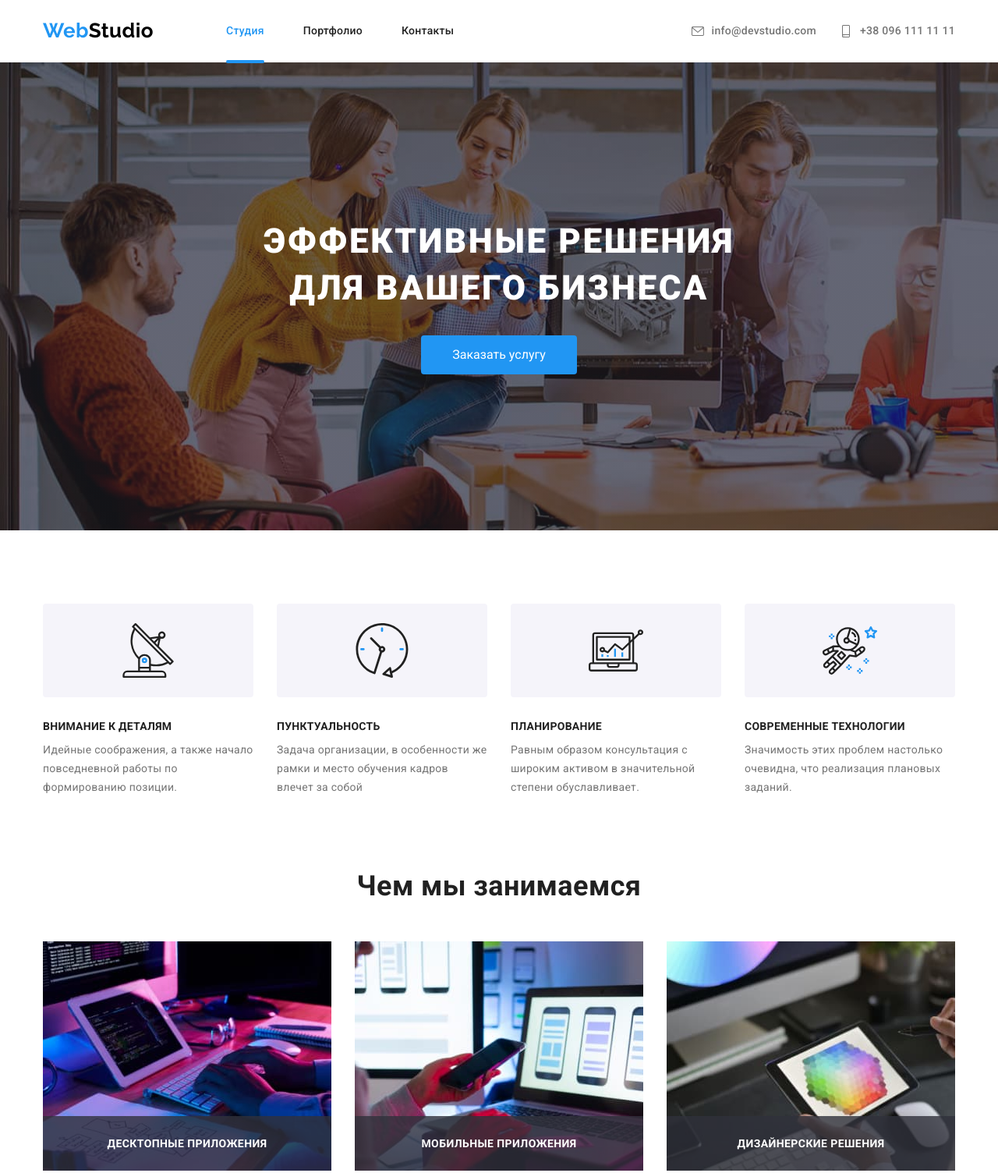
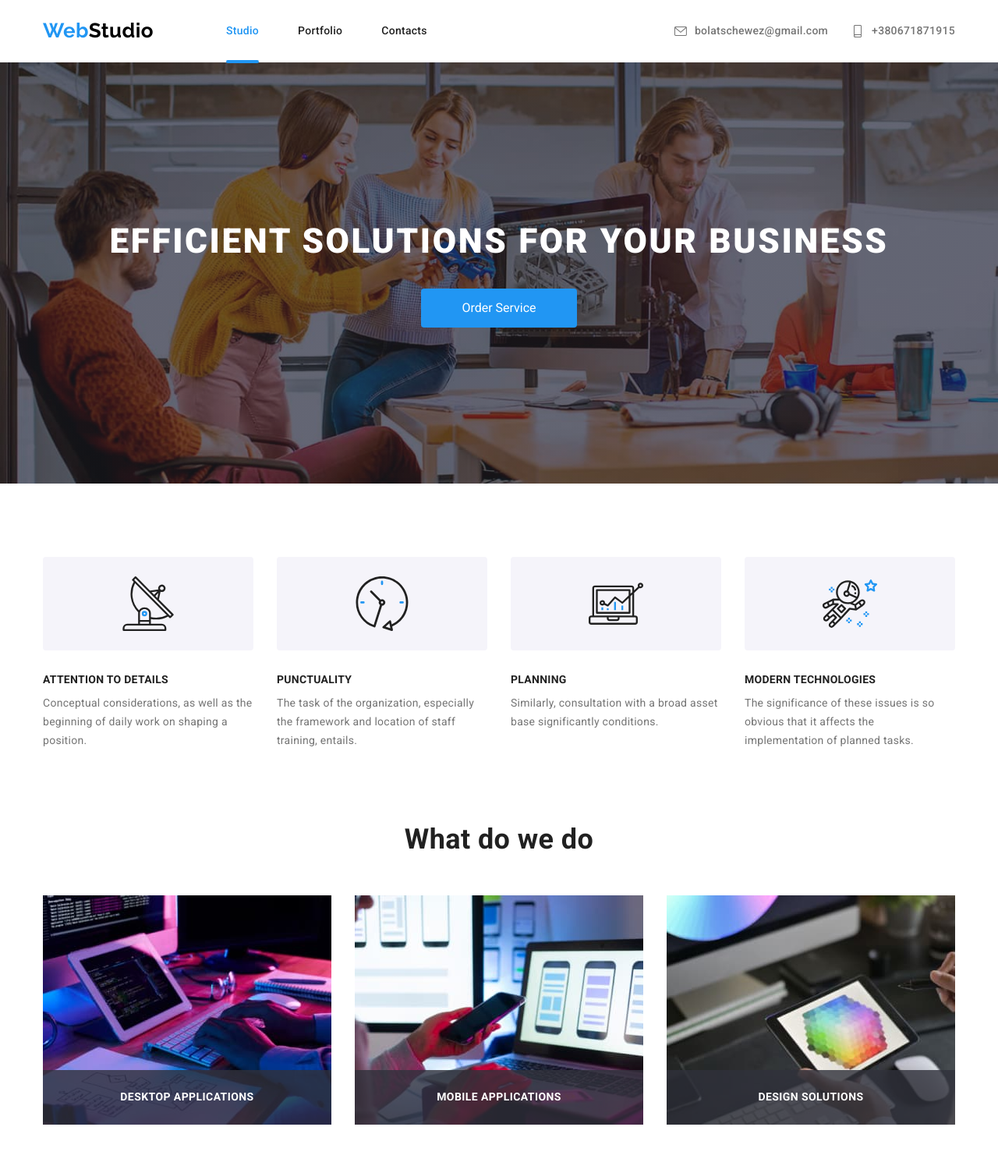
Before and after one commit to Schamotnic/Schamotnic-goit-markup-hw-08, a plain HTML site: page index.html in a window 1280 px wide. Shown: the top 1504 px of the page at 78% size. Drawn offline with nearby package versions, Linux system fonts and the light colour scheme.

Commit message:
изменил язык

```diff
--- a/index.html
+++ b/index.html
@@ -39,13 +39,14 @@
           </button>
           <ul class="nav-list">
             <li class="nav-list__items">
-              <a href="index.html" class="nav-list__link--active">Студия</a>
+              <a href="index.html" class="nav-list__link--active">Studio</a>
             </li>
             <li class="nav-list__items">
-              <a href="./portfolio.html" class="nav-list__link">Портфолио</a>
+              <a href="./portfolio.html" class="nav-list__link">Portfolio
+                </a>
             </li>
             <li class="nav-list__items">
-              <a href="" class="nav-list__link">Контакты</a>
+              <a href="" class="nav-list__link">Contacts</a>
             </li>
           </ul>
           <ul class="link-post">
@@ -55,14 +56,14 @@
                 class="link-post__link-contact"
                 ><svg class="link-post__svg" widht="16" height="12">
                   <use href="./images/sprait.svg#icon-envelope"></use></svg
-                >info@devstudio.com</a
+                >bolatschewez@gmail.com</a
               >
             </li>
             <li class="link-post__link-telephon">
               <a href="tel:+380961111111" class="link-telephon__link-contact"
                 ><svg class="link-post__svg" widht="10" height="16">
                   <use href="./images/sprait.svg#icon-smartphone"></use></svg
-                >+38 096 111 11 11</a
+                >+380671871915</a
               >
             </li>
           </ul>
@@ -74,12 +75,12 @@
         <div class="container">
           <div class="web-tem-photo">
             <h1 class="web-tem-photo__title">
-              Эффективные решения<br />
-              для вашего бизнеса
+              EFFICIENT SOLUTIONS
+FOR YOUR BUSINESS
             </h1>
 
             <button data-modal-open type="button" class="web-tem-photo__btn">
-              Заказать услугу
+              Order Service
             </button>
           </div>
         </div>
@@ -96,10 +97,9 @@
                   <use href="./images/sprait.svg#icon-antenna"></use>
                 </svg>
               </div>
-              <h3 class="list-text__subjec">Внимание к деталям</h3>
+              <h3 class="list-text__subjec">ATTENTION TO DETAILS</h3>
               <p class="list-text__text-subjec">
-                Идейные соображения, а также начало повседневной работы по
-                формированию позиции.
+                Conceptual considerations, as well as the beginning of daily work on shaping a position.
               </p>
             </li>
             <li class="list-text__list-subjec">
@@ -108,10 +108,9 @@
                   <use href="./images/sprait.svg#icon-clock"></use>
                 </svg>
               </div>
-              <h3 class="list-text__subjec">Пунктуальность</h3>
+              <h3 class="list-text__subjec">PUNCTUALITY</h3>
               <p class="list-text__text-subjec">
-                Задача организации, в особенности же рамки и место обучения
-                кадров влечет за собой
+                The task of the organization, especially the framework and location of staff training, entails.
               </p>
             </li>
             <li class="list-text__list-subjec">
@@ -120,10 +119,9 @@
                   <use href="./images/sprait.svg#icon-diagram"></use>
                 </svg>
               </div>
-              <h3 class="list-text__subjec">Планирование</h3>
+              <h3 class="list-text__subjec">PLANNING</h3>
               <p class="list-text__text-subjec">
-                Равным образом консультация с широким активом в значительной
-                степени обуславливает.
+                Similarly, consultation with a broad asset base significantly conditions.
               </p>
             </li>
             <li class="list-text__list-subjec">
@@ -132,10 +130,9 @@
                   <use href="./images/sprait.svg#icon-astronaut"></use>
                 </svg>
               </div>
-              <h3 class="list-text__subjec">Современные технологии</h3>
+              <h3 class="list-text__subjec">MODERN TECHNOLOGIES</h3>
               <p class="list-text__text-subjec">
-                Значимость этих проблем настолько очевидна, что реализация
-                плановых заданий.
+                The significance of these issues is so obvious that it affects the implementation of planned tasks.
               </p>
             </li>
           </ul>
@@ -144,7 +141,7 @@
 
       <section class="section-what-we-do">
         <div class="container">
-          <h2 class="subject-h2">Чем мы занимаемся</h2>
+          <h2 class="subject-h2">What do we do</h2>
 
           <ul class="what-we-do">
             <li class="What-we-do__item">
@@ -157,7 +154,7 @@
                 <img src="./images/img1.jpg" alt="мониторы на столе" />
               </picture>
               <div class="what-we-do__list">
-                <p class="what-we-do__label">Десктопные приложения</p>
+                <p class="what-we-do__label">Desktop Applications</p>
               </div>
             </li>
             <li class="what-we-do__item">
@@ -173,7 +170,7 @@
                 />
               </picture>
               <div class="what-we-do__list">
-                <p class="what-we-do__label">Мобильные приложения</p>
+                <p class="what-we-do__label">Mobile Applications</p>
               </div>
             </li>
             <li class="what-we-do__item">
@@ -186,7 +183,7 @@
                 <img src="./images/img3.jpg" alt="подбор цвета на планшете" />
               </picture>
               <div class="what-we-do__list">
-                <p class="what-we-do__label">Дизайнерские решения</p>
+                <p class="what-we-do__label">Design Solutions</p>
               </div>
             </li>
           </ul>
@@ -198,7 +195,7 @@
       <section class="section-team">
         <div class="container">
           <div class="box-team">
-            <h2 class="subject-h2">Наша команда</h2>
+            <h2 class="subject-h2">Our Team</h2>
             <ul class="our-team">
               <li class="our-team__person">
                 <picture>
@@ -469,7 +466,7 @@
 
       <section class="section">
         <div class="container">
-          <h2 class="regular-customers-h2">Постоянные клиенты</h2>
+          <h2 class="regular-customers-h2">Regular Clients</h2>
           <ul class="our-customers">
             <li class="our-customers__list">
               <a class="our-customers__link" href="#">
@@ -535,20 +532,20 @@
       </button>
       <ul class="list-mob-nav">
         <li class="list-mob-nav__item">
-          <a class="list-mob-nav__link" href="#">Студия</a>
+          <a class="list-mob-nav__link" href="#">Studio</a>
         </li>
         <li class="list-mob-nav__item">
-          <a class="list-mob-nav__link" href="./portfolio.html">Портфолио</a>
+          <a class="list-mob-nav__link" href="./portfolio.html">Portfolio</a>
         </li>
         <li class="list-mob-nav__item">
-          <a class="list-mob-nav__link" href="#">Контакты</a>
+          <a class="list-mob-nav__link" href="#">Contacts</a>
         </li>
       </ul>
       <div class="mob-container">
         <ul class="list-mob-contact">
           <li class="list-mob-contact__item">
             <a class="list-mob-contact__link-tel" href="tel:+380991111111"
-              >+38 096 111 11 11</a
+              >+38 671871915</a
             >
           </li>
           <li class="list-mob-contact__item">
@@ -607,7 +604,7 @@
           </div>
           <!-- стилизация в футере социконок и подписки -->
           <div class="us-icons">
-            <p class="join">Присоединяйтесь</p>
+            <p class="join">Join Us</p>
             <ul class="list-join-us">
               <li class="list-join-us__item">
                 <a class="list-join-us__link" href="#">
@@ -643,7 +640,7 @@
         <!-- Сстилизация секции подписки в футере с кнопкой -->
         <div class="box-for-send">
           <form class="form-to-footer">
-            <label class="send-lable" for="send">Подпишитесь на рассылку</label>
+            <label class="send-lable" for="send">Subscribe to the Newsletter</label>
             <div class="div-to-form">
               <input
                 class="send-email"
@@ -653,7 +650,7 @@
                 placeholder="E-mail"
               />
               <button class="send-btn active" type="submit">
-                Подписаться
+                Subscribe
                 <svg class="icon-send" width="24" height="24">
                   <use href="./images/sprait.svg#icon-send"></use>
                 </svg>
```
Also changed, not shown: portfolio.html (+4 -4 lines).
